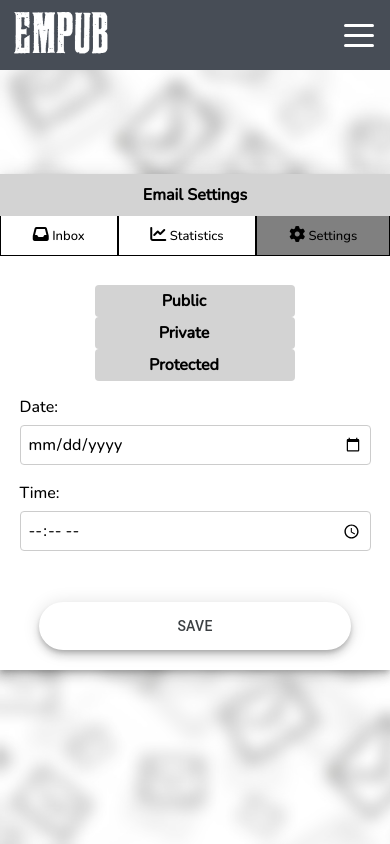
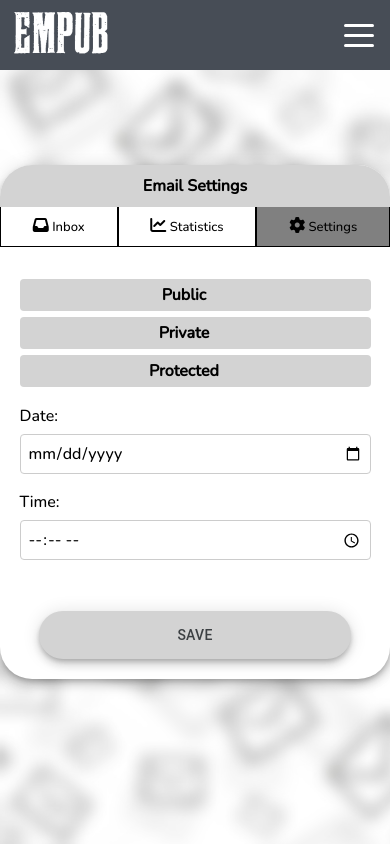
Before and after one commit to vitalie7bocicov/empub, a PHP site: page /pages/settingsPage.html in a window 390 px wide. Run offline with PHP 8.4, Linux system fonts and the light colour scheme; some libraries are stand-ins or nearby versions.

Commit message:
humburger button animation and media queries

```diff
--- a/EMPub/pages/accountSettings.html
+++ b/EMPub/pages/accountSettings.html
@@ -21,9 +21,9 @@
             </a>
         </div>
         <a href="#" class="hamburger">
-        <span class="bar"></span>
-        <span class="bar"></span>
-        <span class="bar"></span>
+            <div class="bar"></div>
+            <!--<span class="bar "></span>
+            <span class="bar "></span>-->
         </a>
         <ul class="nav-links">
             <li>
--- a/EMPub/pages/main.html
+++ b/EMPub/pages/main.html
@@ -24,9 +24,9 @@
             </a>
         </div>
         <a href="#" class="hamburger">
-        <span class="bar"></span>
-        <span class="bar"></span>
-        <span class="bar"></span>
+            <div class="bar"></div>
+            <!--<span class="bar "></span>
+            <span class="bar "></span>-->
         </a>
         <ul class="nav-links">
             <li>
--- a/EMPub/pages/settingsPage.html
+++ b/EMPub/pages/settingsPage.html
@@ -20,9 +20,9 @@
                 </a>
             </div>
             <a href="#" class="hamburger">
-                <span class="bar"></span>
-                <span class="bar"></span>
-                <span class="bar"></span>
+                <div class="bar"></div>
+                <!--<span class="bar "></span>
+                <span class="bar "></span>-->
             </a>
             <ul class="nav-links">
                 <li>
--- a/EMPub/pages/statistics.html
+++ b/EMPub/pages/statistics.html
@@ -19,9 +19,9 @@
             </a>
         </div>
         <a href="#" class="hamburger">
-        <span class="bar"></span>
-        <span class="bar"></span>
-        <span class="bar"></span>
+            <div class="bar"></div>
+            <!--<span class="bar "></span>
+            <span class="bar "></span>-->
         </a>
         <ul class="nav-links">
             <li>
--- a/EMPub/scripts/navbar.js
+++ b/EMPub/scripts/navbar.js
@@ -2,5 +2,6 @@ const hamburgerButton = document.getElementsByClassName("hamburger")[0];
 const navLinks = document.getElementsByClassName("nav-links")[0];
 
 hamburgerButton.addEventListener("click", () => {
-  navLinks.classList.toggle("active");
+  hamburgerButton.classList.toggle("open");
+  navLinks.classList.toggle('active');
 });
--- a/EMPub/styles/settingsPage.css
+++ b/EMPub/styles/settingsPage.css
@@ -18,6 +18,7 @@ body {
 
 .conatiner {
   width: 40%;
+
 }
 
 .sidebar {
@@ -42,6 +43,7 @@ body {
   text-align: center;
   height: auto;
   margin-top: 0;
+  border-radius: 2rem;
   box-shadow: rgba(0, 0, 0, 0.2) 0 3px 5px -1px,
     rgba(0, 0, 0, 0.14) 0 6px 10px 0, rgba(0, 0, 0, 0.12) 0 1px 18px 0;
 }
@@ -54,6 +56,8 @@ body {
 }
 
 .headerDiv {
+	border-top-left-radius: 2rem;
+	border-top-right-radius: 2rem;
   background-color: lightgray;
   padding: 10px 0;
 }
@@ -94,7 +98,7 @@ body {
 }
 
 button:hover {
-  background-color: #f7fafa;
+  background-color: rgb(71, 77, 86);
   cursor: pointer;
 }
 
@@ -173,13 +177,19 @@ input[type="password"] {
   margin: 10px 0;
 }
 
-@media only screen and (max-width: 900px) {
+@media (max-width: 1024px) {
+	.conatiner {
+		width: 60%;
+	}
+}
+
+@media only screen and (max-width: 768px) {
   .conatiner {
-    width: 60%;
+    width: 80%;
   }
 }
 
-@media only screen and (max-width: 600px) {
+@media only screen and (max-width: 480px) {
   .conatiner {
     width: 100%;
   }
@@ -197,10 +207,12 @@ input[type="password"] {
   }
 
   .formContainer .radion-buttons {
-    width: 200px;
+    	width: 100%;
+		margin: 3px 0;
   }
 
   .radion-buttons-div {
+	  width: 100%;
     display: flex;
     flex-direction: column;
   }
@@ -214,7 +226,7 @@ input[type="password"] {
   .buttonSettings {
     align-items: center;
     appearance: none;
-    background-color: #fff;
+    background-color: lightgray;
     border-radius: 24px;
     border-style: none;
     box-shadow: rgba(0, 0, 0, 0.2) 0 3px 5px -1px,
--- a/EMPub/styles/style.css
+++ b/EMPub/styles/style.css
@@ -24,6 +24,7 @@ header {
   position: fixed;
   top: 0;
   width: 100%;
+  z-index: 2;
 }
 
 nav {
@@ -70,37 +71,79 @@ a {
   right: 1rem;
   display: none;
   flex-direction: column;
-  justify-content: space-between;
+  justify-content: center;
   width: 30px;
   height: 23px;
+  transition: all 0.3s ease;
 }
 
-.hamburger .bar {
+.bar {
+  height: 3px;
+  width: 100%;
+  background-color: white;
+  border-radius: 10px;
+  transition: all 0.3s ease;
+}
+
+.bar::after,
+.bar::before {
+  content: '';
+  position: absolute;
   height: 3px;
   width: 100%;
   background-color: white;
   border-radius: 10px;
 }
 
+.bar::before {
+  transform: translateY(-10px);
+}
+
+.bar::after {
+  transform: translateY(10px);
+}
+
+.hamburger.open .bar {
+  transform: translateX(-50px);
+  background-color: transparent;
+}
+
+.hamburger.open .bar::before {
+  transform: rotate(45deg) translate(35px, -35px);
+}
+
+.hamburger.open .bar::after {
+  transform: rotate(-45deg) translate(35px, 35px);
+}
+
+
+
 @media (max-width: 480px) {
   .hamburger {
     display: flex;
+
   }
   nav {
     flex-direction: column;
     align-items: flex-start;
   }
   .nav-links {
-    display: none;
+    position: fixed;
+    background-color: rgb(71, 77, 86);
+    top: -100%;
+    display: flex;;
     flex-direction: column;
     width: 100%;
+    transition: all 0.3s ease;
+    z-index: 1;
   }
+
 
   .nav-links li a {
     text-align: center;
   }
 
   .nav-links.active {
-    display: flex;
+    top: 69px;
   }
 }
```
Also changed, not shown: EMPub/styles/letterTemplate.css (+2 -22 lines). Lines whose indentation alone changed are shown as unchanged.
